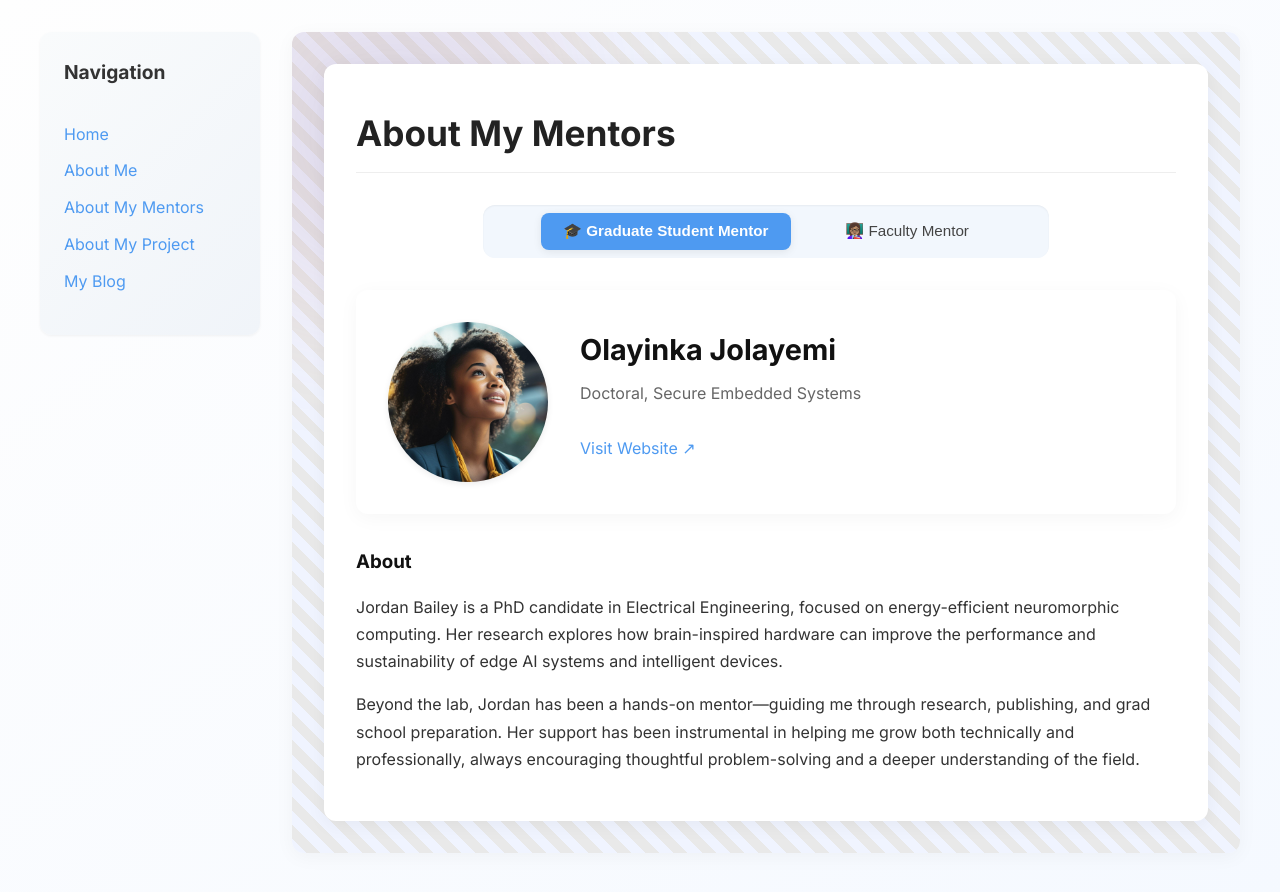
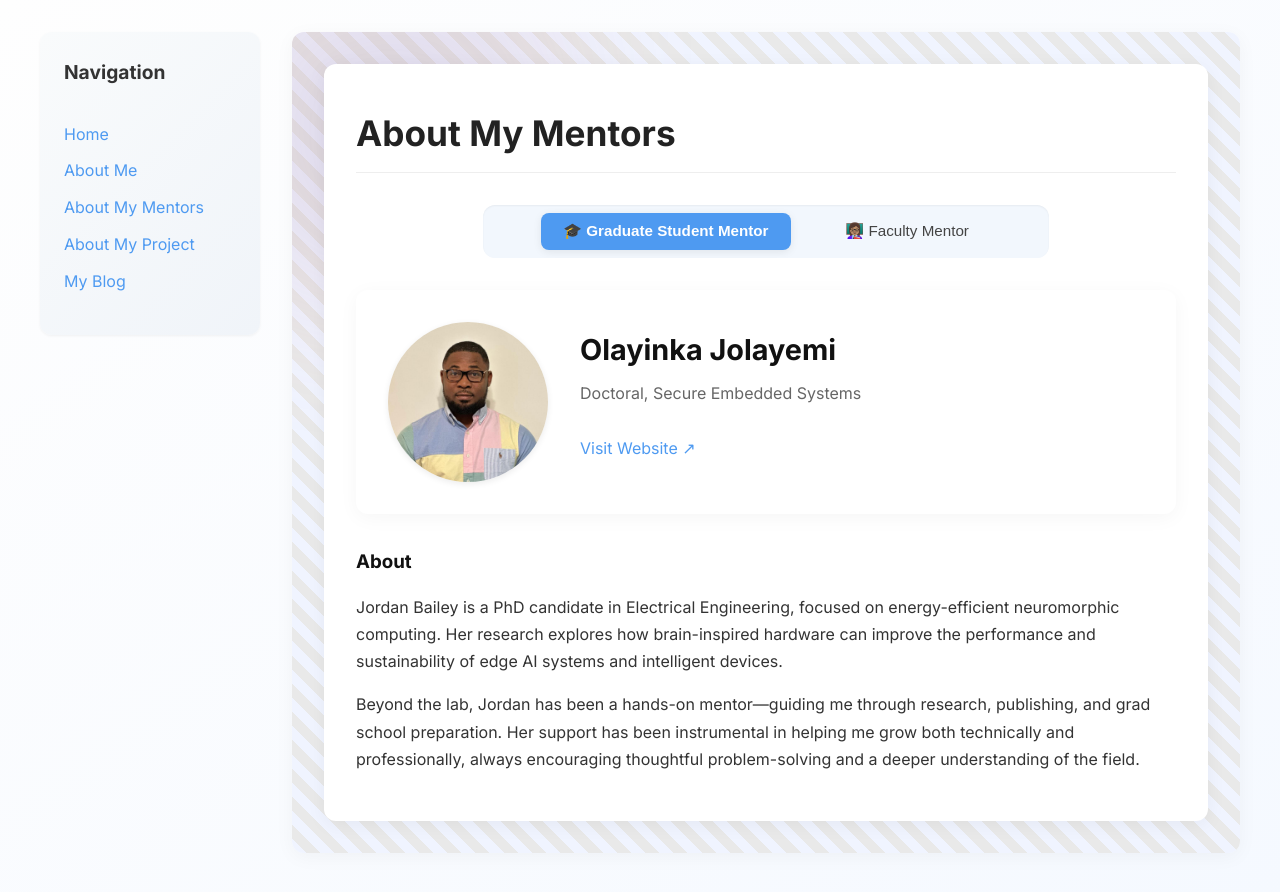
Before and after one commit to Tyrell-Adams/Tyrell-Adams.github.io, a Jekyll site: the page built from pages/about-my-mentor.md, in a window 1280 px wide. Shown: the top 892 px of the page. Built offline with Jekyll 4.4.1, drawn with Linux system fonts in a browser that asks for light colours.

Commit message:
Update about-my-mentor.md

```diff
--- a/pages/about-my-mentor.md
+++ b/pages/about-my-mentor.md
@@ -6,7 +6,7 @@ permalink: /about-my-mentor.html
 graduate_mentor:
   name: Olayinka Jolayemi
   title: Doctoral, Secure Embedded Systems
-  image: /assets/images/graduate-student-mentor.jpg
+  image: /assets/images/Grad.instr.jpg
   website: https://www.linkedin.com/in/jolayemi-olayinka-85b38268/
   bio: |
     Jordan Bailey is a PhD candidate in Electrical Engineering, focused on energy-efficient neuromorphic computing. Her research explores how brain-inspired hardware can improve the performance and sustainability of edge AI systems and intelligent devices.
```
